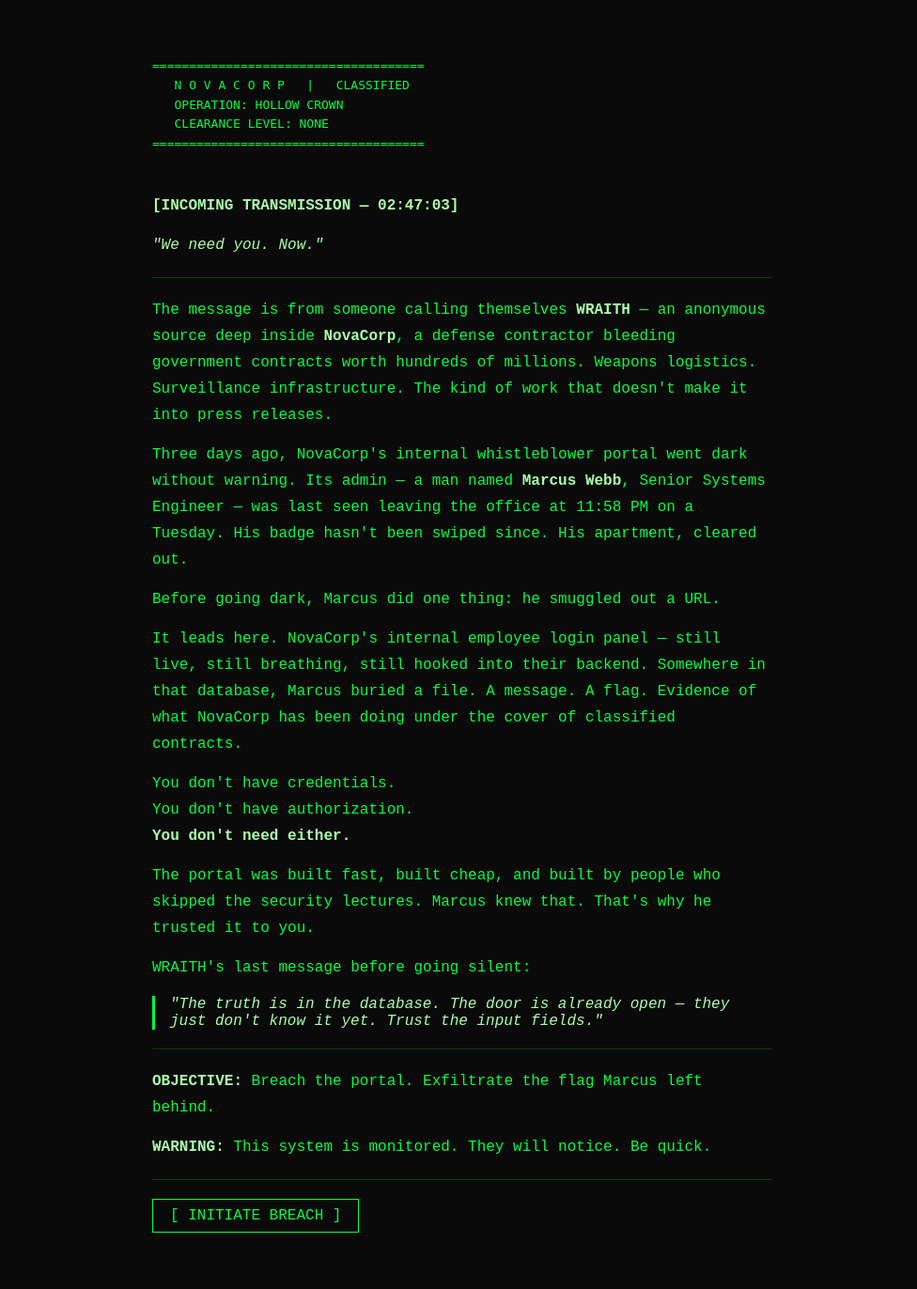
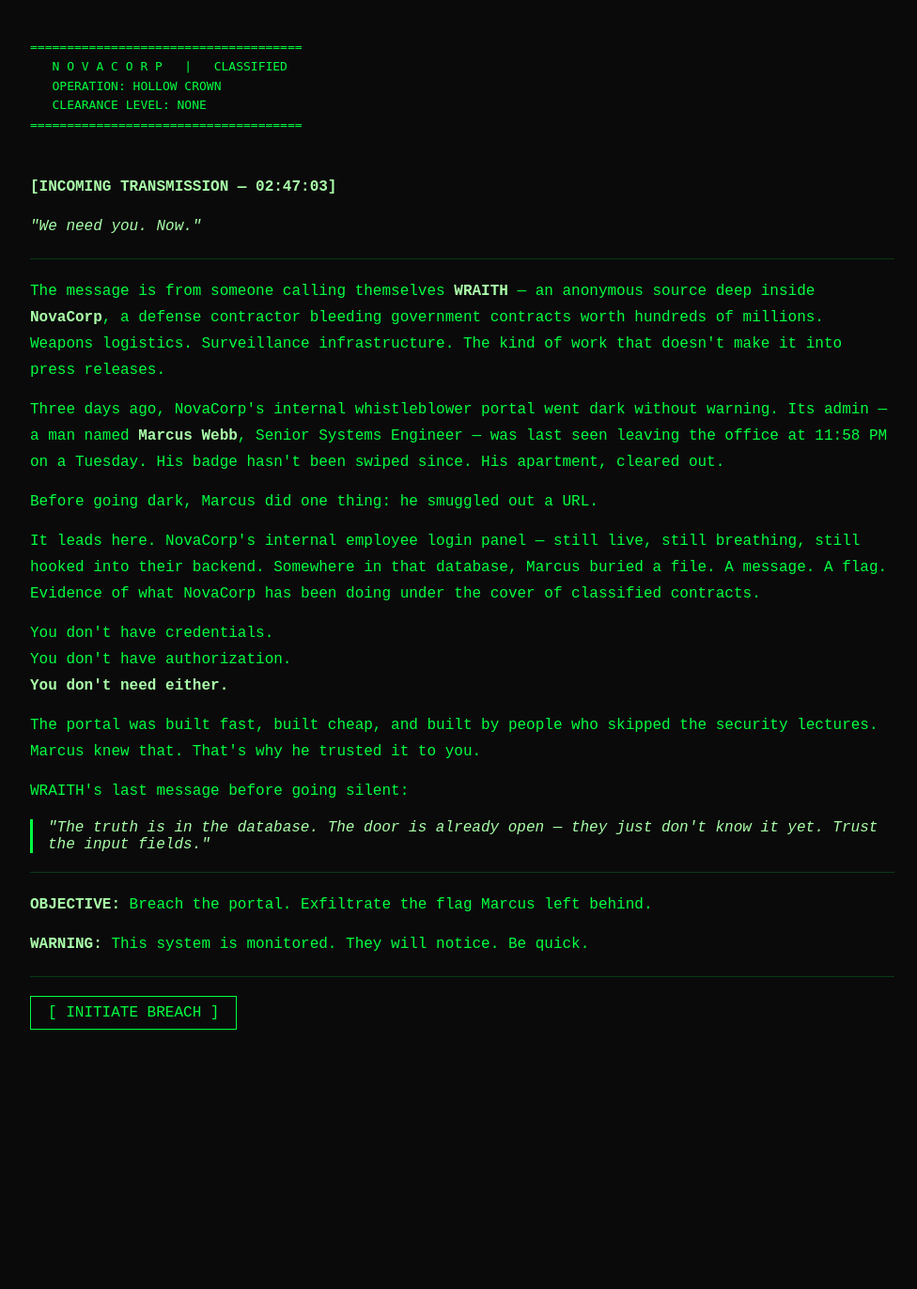
Before and after one commit to MShrinath/SQLiCTF_HollowCrown, a Flask app: page / in a window 1280 px wide. Shown: the whole page at 94% size, without its empty margins (148-1124 px from the left). After the commit the page ends 1096 px from the top, so only its background shows below. Run offline with Flask 3, Linux system fonts and the light colour scheme.

Commit message:
kinda bigr ig

```diff
--- a/static/style.css
+++ b/static/style.css
@@ -3,9 +3,10 @@
 body {
   background: #0a0a0a;
   font-family: 'Courier New', monospace;
-  max-width: 700px;
-  margin: 60px auto;
-  padding: 0 20px;
+  max-width: 1000px;
+  width: 90%;
+  margin: 40px auto;
+  padding: 0 40px;
 }
 p    { margin: 0 0 14px 0; line-height: 1.75; }
 h2   { margin: 0 0 20px 0; }
@@ -28,6 +29,9 @@ a, button {
 }
 
 /* ── Form inputs ── */
+form {
+  max-width: 420px;
+}
 input {
   background: #111;
   color: #00ff41;
```
